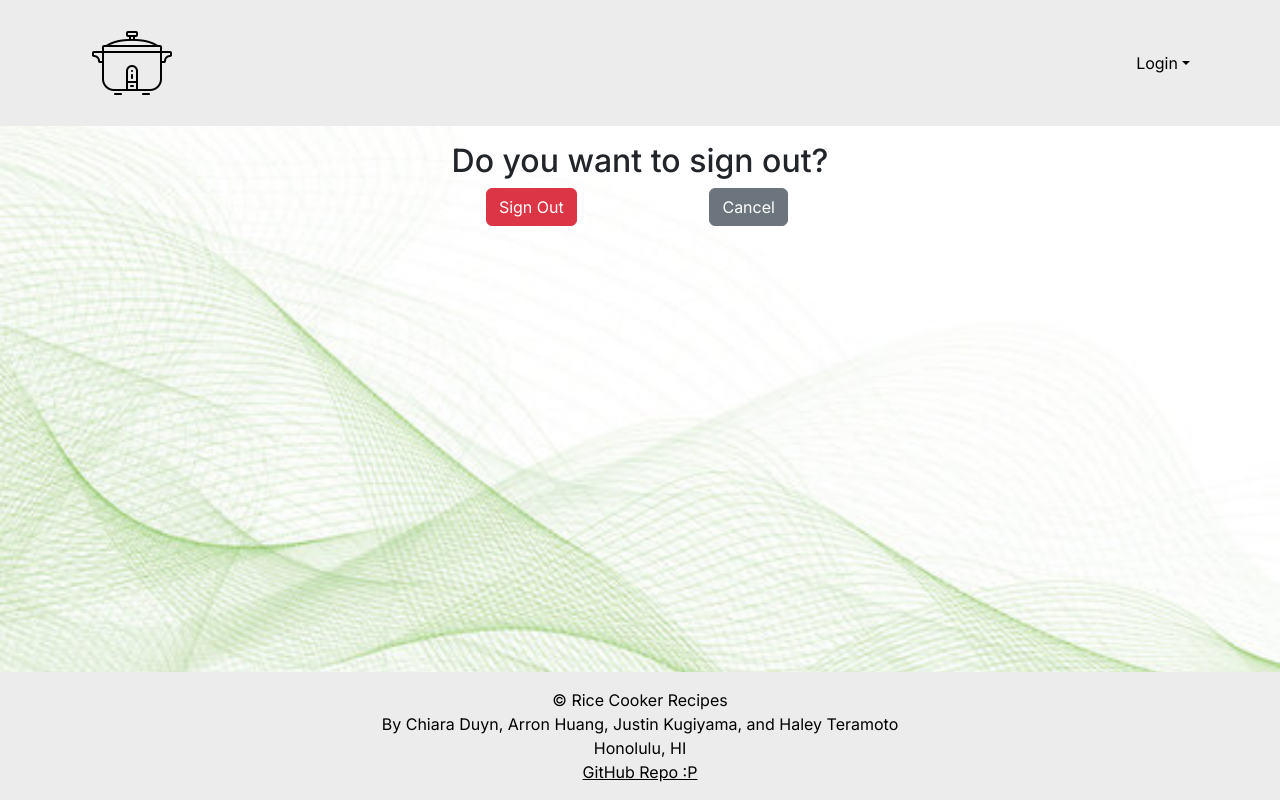
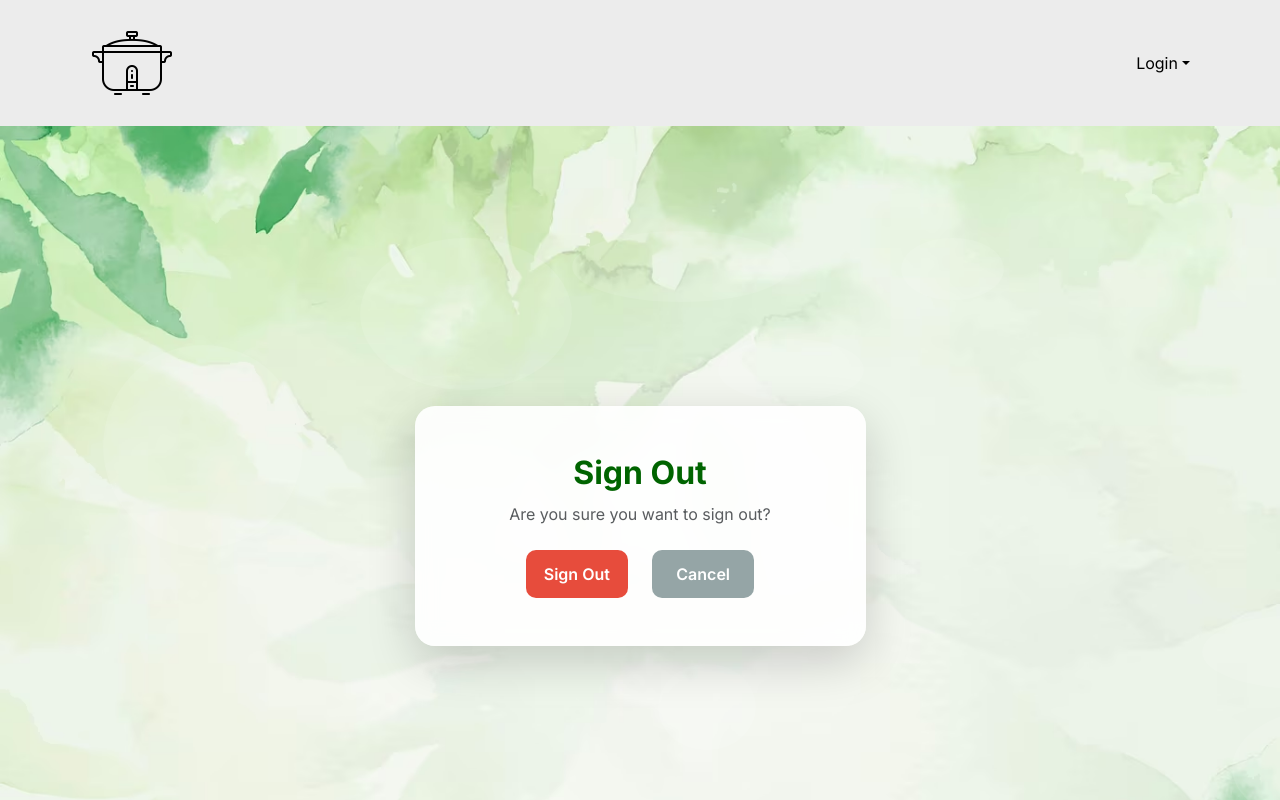
Before and after one commit to haleyteramoto/rice-cooker, a Next.js app: page /auth/signout in a window 1280 px wide. Shown: the top 800 px of the page. Built offline with nearby package versions, Linux system fonts and the light colour scheme; no server answers.

Commit message:
style and function changes to signup & signout

```diff
--- a/src/app/auth/signout/page.tsx
+++ b/src/app/auth/signout/page.tsx
@@ -1,27 +1,133 @@
 'use client';
 
 import { signOut } from 'next-auth/react';
-import { Button, Col, Row } from 'react-bootstrap';
+import { Button, Col, Row, Container, Card } from 'react-bootstrap';
 
 /** After the user clicks the "SignOut" link in the NavBar, log them out and display this page. */
 const SignOut = () => (
-  <Col id="signout-page" className="text-center py-3">
-    <h2>Do you want to sign out?</h2>
-    <Row>
-      <Col xs={4} />
-      <Col>
-        <Button variant="danger" onClick={() => signOut({ callbackUrl: '/', redirect: true })}>
+  <div
+    className="login-wrapper position-relative"
+    style={{
+      backgroundImage: 'url(/signinpic.jpg)', // You can replace this with a sign-out specific image if needed
+      backgroundSize: 'cover',
+      backgroundPosition: 'center',
+      backgroundRepeat: 'no-repeat',
+      minHeight: '100vh',
+      display: 'flex',
+      alignItems: 'center',
+      justifyContent: 'center',
+      overflow: 'hidden',
+    }}
+  >
+    {/* Decorative Floating Shapes */}
+    <div
+      className="login-bg-shapes position-absolute"
+      style={{
+        zIndex: 0,
+        width: '100%',
+        height: '100%',
+        overflow: 'hidden',
+      }}
+    >
+      {[...Array(10)].map((_, i) => (
+        <div
+          key={`shape-${Math.random().toString(36).substr(2, 9)}`}
+          className="shape"
+          style={{
+            position: 'absolute',
+            borderRadius: '50%',
+            background: 'rgba(255,255,255,0.1)',
+            animation: `float${i % 3} ${5 + i}s infinite ease-in-out`,
+            top: `${Math.random() * 100}%`,
+            left: `${Math.random() * 100}%`,
+            width: `${50 + Math.random() * 200}px`,
+            height: `${50 + Math.random() * 200}px`,
+          }}
+        />
+      ))}
+    </div>
+
+    <Container className="position-relative" style={{ zIndex: 10 }}>
+      <Row className="justify-content-center">
+        <Col xs={12} md={5}>
+          <Card
+            className="shadow-lg border-0"
+            style={{
+              borderRadius: '20px',
+              background: 'rgba(255,255,255,0.9)',
+              backdropFilter: 'blur(10px)',
+            }}
+          >
+            <Card.Body className="p-5">
+              <div className="text-center mb-4">
+                <h2
+                  className="text-dark"
+                  style={{
+                    fontWeight: 700,
+                    color: '#628473',
+                    marginBottom: '10px',
+                  }}
+                >
+                  Sign Out
+                </h2>
+                <p className="text-muted">Are you sure you want to sign out?</p>
+              </div>
+
+              <Row className="justify-content-center">
+                <Col xs={12} sm={6} md={4}>
+                  <Button
+                    variant="danger"
+                    onClick={() => signOut({ callbackUrl: '/', redirect: true })}
+                    style={{
+                      width: '100%',
+                      background: '#e74c3c',
+                      border: 'none',
+                      padding: '12px',
+                      borderRadius: '10px',
+                      fontWeight: 600,
+                      transition: 'transform 0.3s ease',
+                    }}
+                    onMouseOver={(e) => {
+                      e.currentTarget.style.transform = 'scale(1.05)';
+                    }}
+                    onMouseOut={(e) => {
+                      e.currentTarget.style.transform = 'scale(1)';
+                    }}
+                  >
                     Sign Out
                   </Button>
                 </Col>
-      <Col>
-        <Button variant="secondary" href="/">
+
+                <Col xs={12} sm={6} md={4} className="mt-3 mt-sm-0">
+                  <Button
+                    variant="secondary"
+                    href="/"
+                    style={{
+                      width: '100%',
+                      background: '#95a5a6',
+                      border: 'none',
+                      padding: '12px',
+                      borderRadius: '10px',
+                      fontWeight: 600,
+                      transition: 'transform 0.3s ease',
+                    }}
+                    onMouseOver={(e) => {
+                      e.currentTarget.style.transform = 'scale(1.05)';
+                    }}
+                    onMouseOut={(e) => {
+                      e.currentTarget.style.transform = 'scale(1)';
+                    }}
+                  >
                     Cancel
                   </Button>
                 </Col>
-      <Col xs={4} />
               </Row>
+            </Card.Body>
+          </Card>
         </Col>
+      </Row>
+    </Container>
+  </div>
 );
 
 export default SignOut;
```
Also changed, not shown: src/app/auth/signup/page.tsx (+148 -36 lines). Lines whose indentation alone changed are shown as unchanged.
